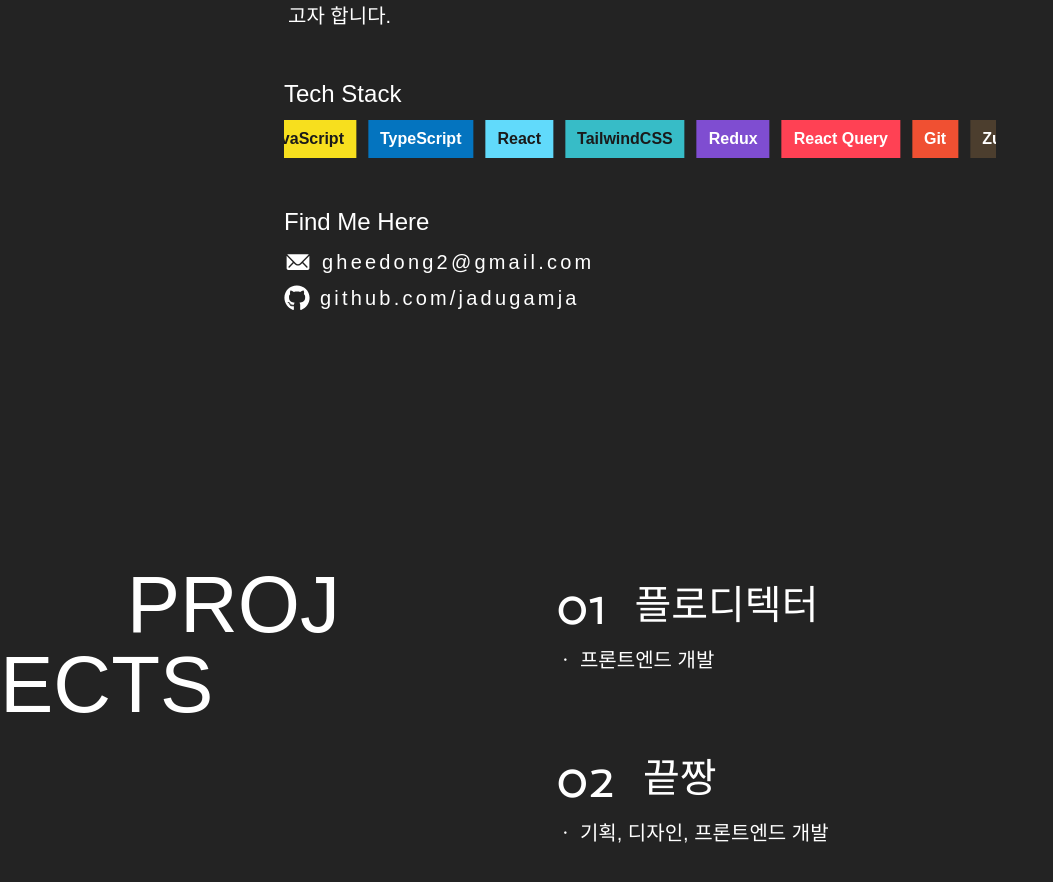
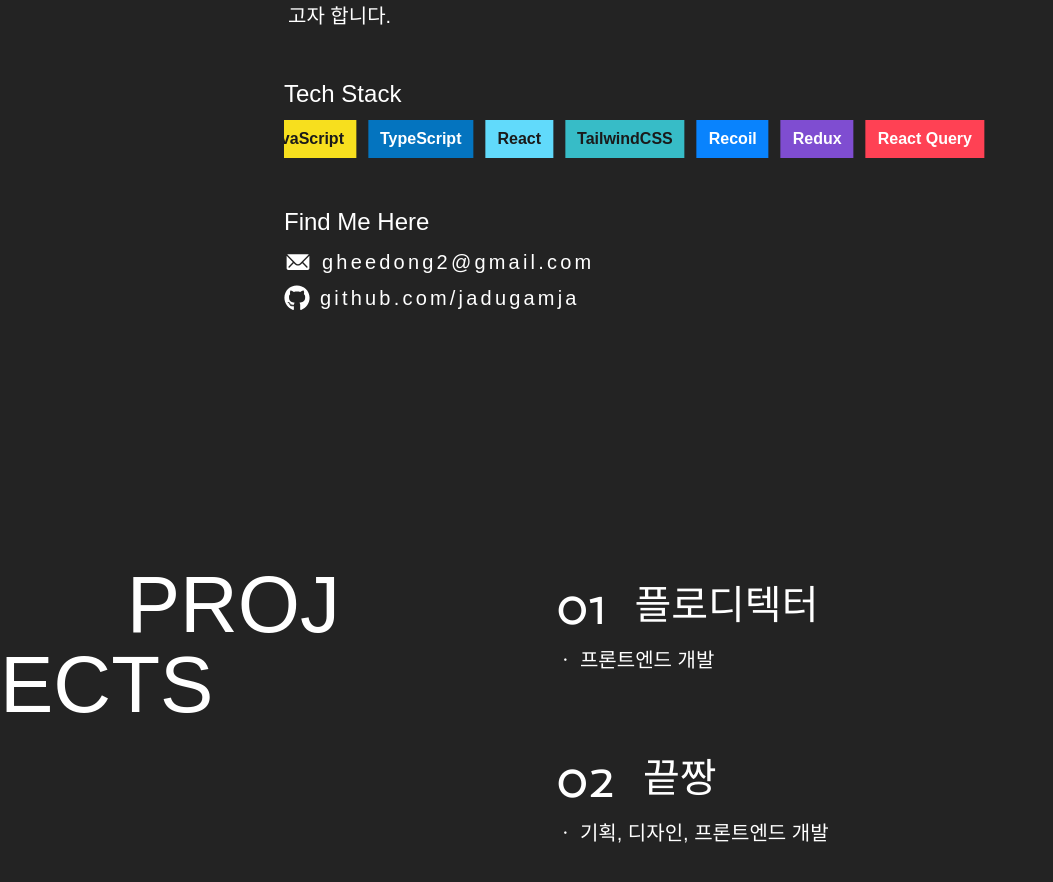
Before and after one commit to jadugamja/portfolio_2024, a React (Vite) app: page / in a window 1280 px wide. Shown: the part 1160-2042 px from the top of the page, without its empty margins (0-1053 px from the left). Built offline with nearby package versions, Linux system fonts and the light colour scheme; a web font is replaced by a local one.

Commit message:
Modify: add a skill to skills array

```diff
--- a/src/sections/Profile.tsx
+++ b/src/sections/Profile.tsx
@@ -10,6 +10,7 @@
   { name: 'TypeScript', bgColor: '#0474BF' },
   { name: 'React', bgColor: '#61DAFB', color: '#1a1a1a' },
   { name: 'TailwindCSS', bgColor: '#37BCC7', color: '#1a1a1a' },
+  { name: 'Recoil', bgColor: '#0983FD' },
   { name: 'Redux', bgColor: '#7F4DD1' },
   { name: 'React Query', bgColor: '#FF4154' },
   { name: 'Git', bgColor: '#F05032' },
```
